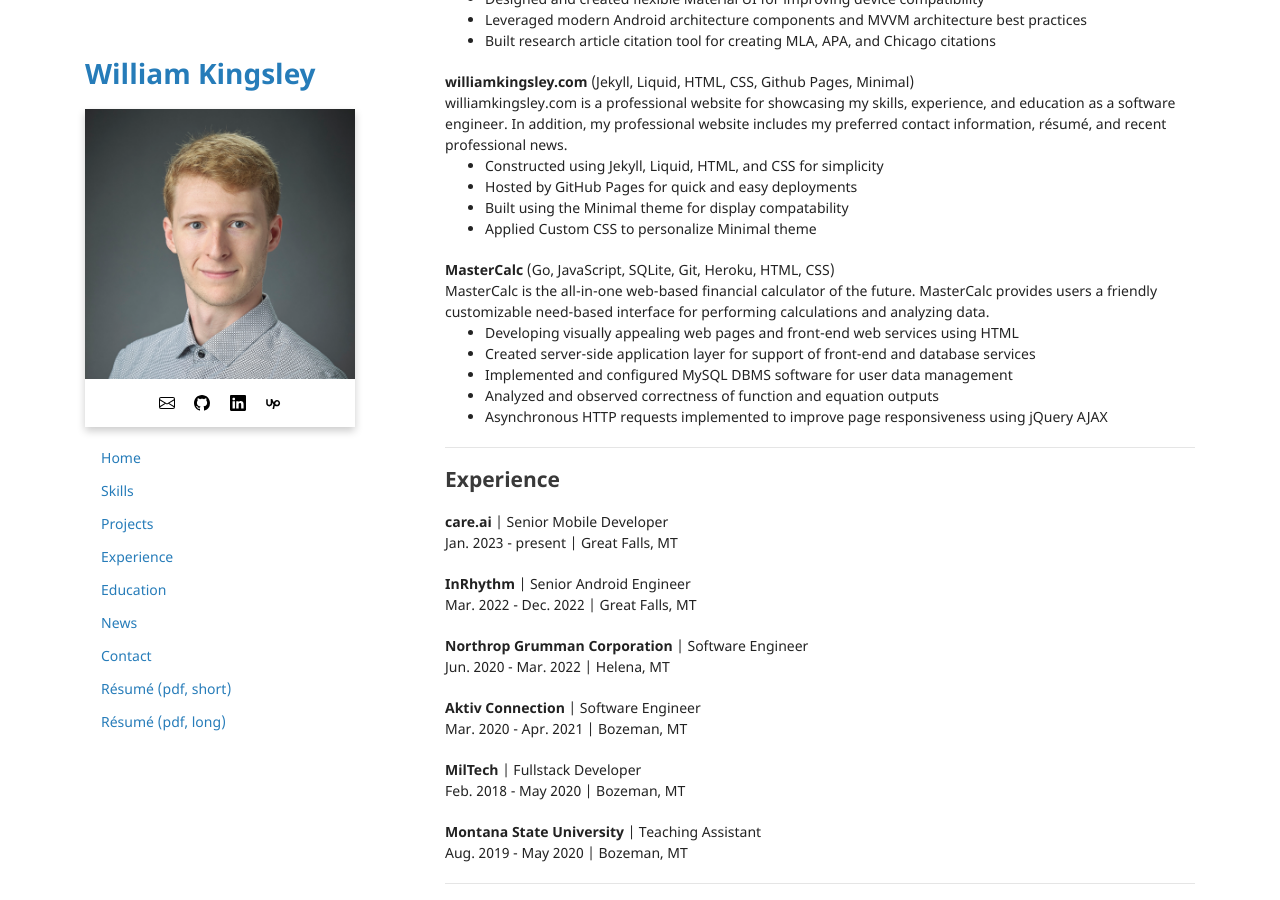
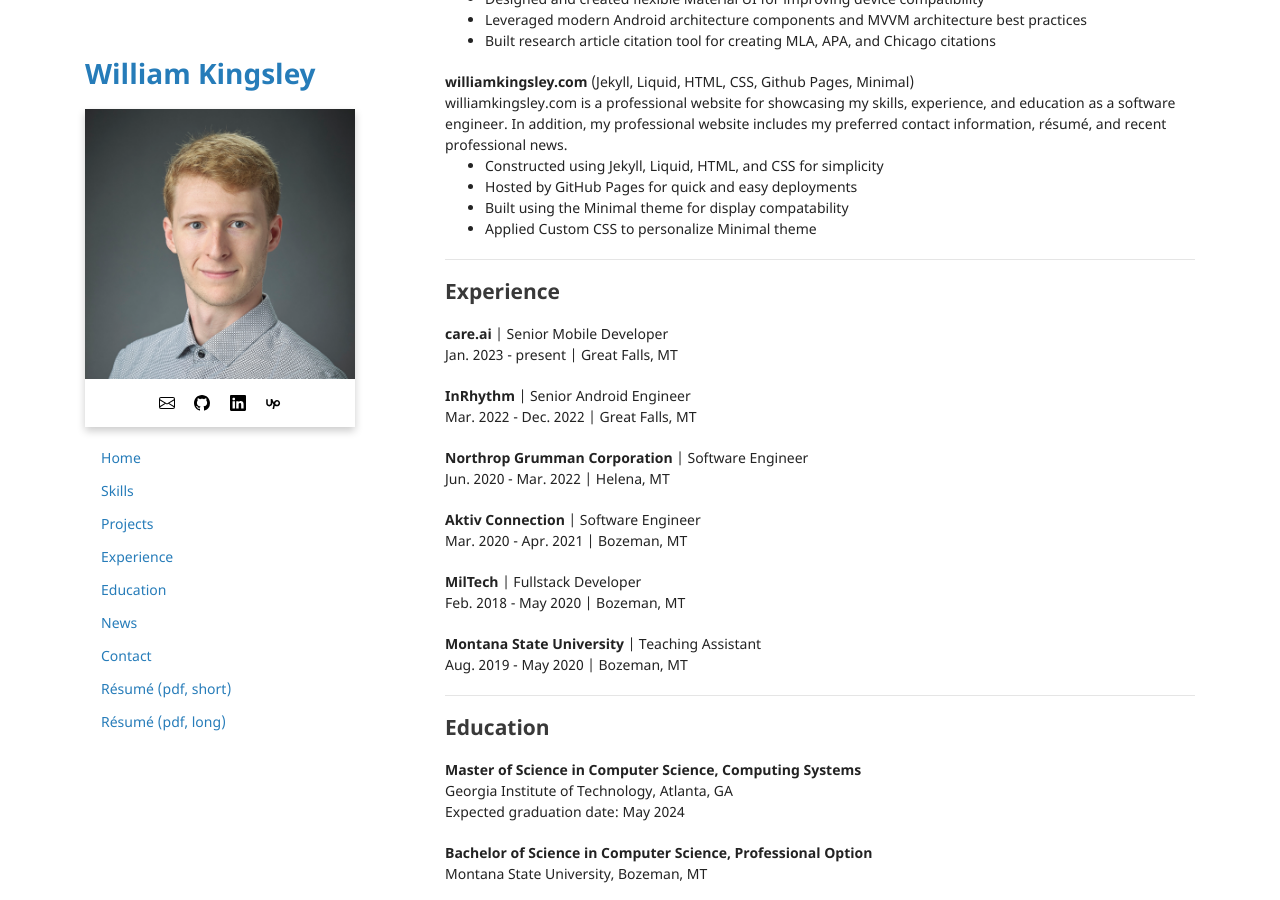
Before and after one commit to data-programmer/data-programmer.github.io, a Jekyll site: the page built from index.md, in a window 1280 px wide and 900 px high, scrolled down 3560 px. Built offline with Jekyll 4.4.1, drawn with Linux system fonts in a browser that asks for light colours.

Commit message:
Removing MasterCalc

```diff
--- a/_data/projects.yml
+++ b/_data/projects.yml
@@ -187,15 +187,3 @@
     - point: "Hosted by GitHub Pages for quick and easy deployments"
     - point: "Built using the Minimal theme for display compatability"
     - point: "Applied Custom CSS to personalize Minimal theme"
-
-- title: "MasterCalc"
-  employer: "Personal Project"
-  tech: "(Go, JavaScript, SQLite, Git, Heroku, HTML, CSS)"
-  desc: "MasterCalc is the all-in-one web-based financial calculator of the future. MasterCalc provides users a friendly customizable need-based interface for performing calculations and analyzing data."
-  showpoints: true
-  points:
-    - point: "Developing visually appealing web pages and front-end web services using HTML"
-    - point: "Created server-side application layer for support of front-end and database services"
-    - point: "Implemented and configured MySQL DBMS software for user data management"
-    - point: "Analyzed and observed correctness of function and equation outputs"
-    - point: "Asynchronous HTTP requests implemented to improve page responsiveness using jQuery AJAX"
```
